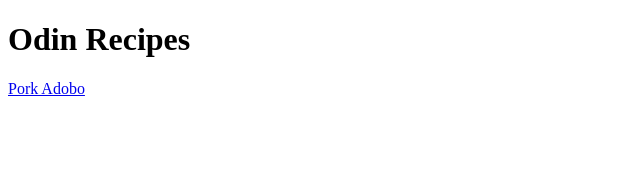
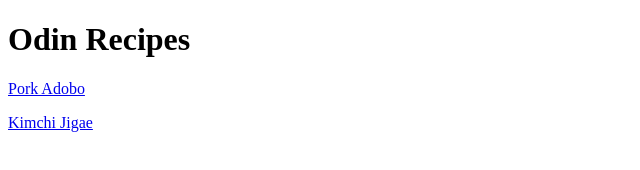
Before and after one commit to jmcarlos/odin-recipes, a plain HTML site: page index.html in a window 1280 px wide. Shown: the whole page, without its empty margins (0-640 px from the left). Drawn offline with Linux system fonts and the light colour scheme.

Commit message:
Add kimchi jigae recipe to index

```diff
--- a/index.html
+++ b/index.html
@@ -8,5 +8,6 @@
 <body>
     <h1> Odin Recipes </h1>
     <a href="recipes/pork-adobo.html"> Pork Adobo </a>
+    <p><a href="recipes/kimchi-jigae.html"> Kimchi Jigae </a></p>
 </body>
 </html>
```
Also changed, not shown: recipes/pork-adobo.html (+1 -1 lines).
